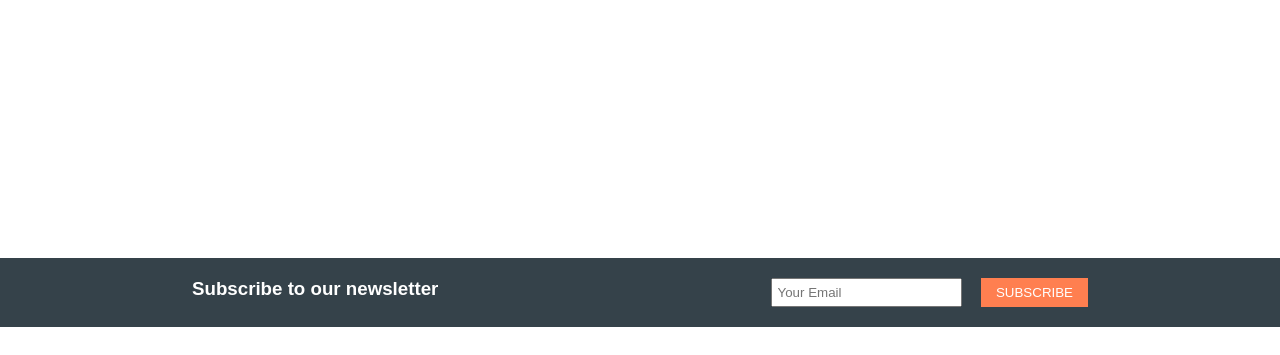
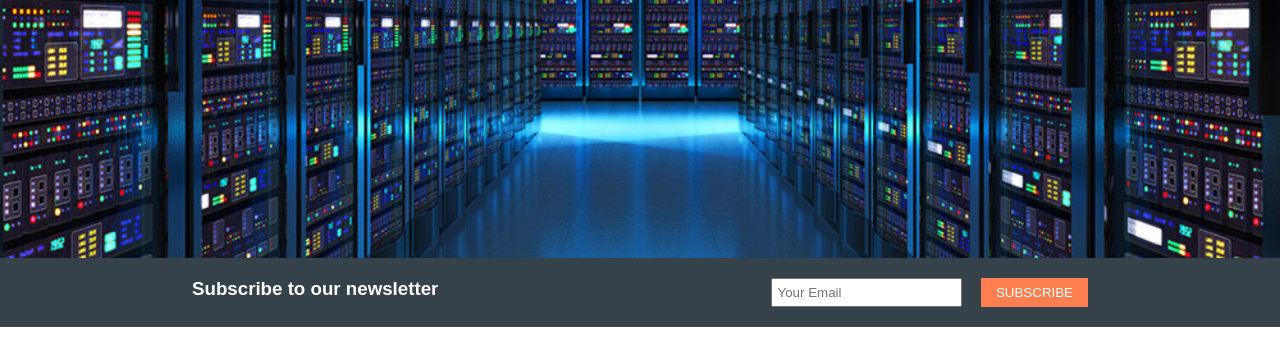
Before and after one commit to Abror050/City-Tech-Website, a plain HTML site: page index.html in a window 1280 px wide. Shown: the part 292-647 px from the top of the page. Drawn offline with Linux system fonts and the light colour scheme.

Commit message:
Update style.css

```diff
--- a/style.css
+++ b/style.css
@@ -48,7 +48,7 @@
 
 #banner {
     height: 60vh;
-    background-image: url(../img/it-company.jpg);
+    background-image: url(../it-company.jpg);
     background-size: cover;
     background-position: center -200px;
     text-align: center;
```
